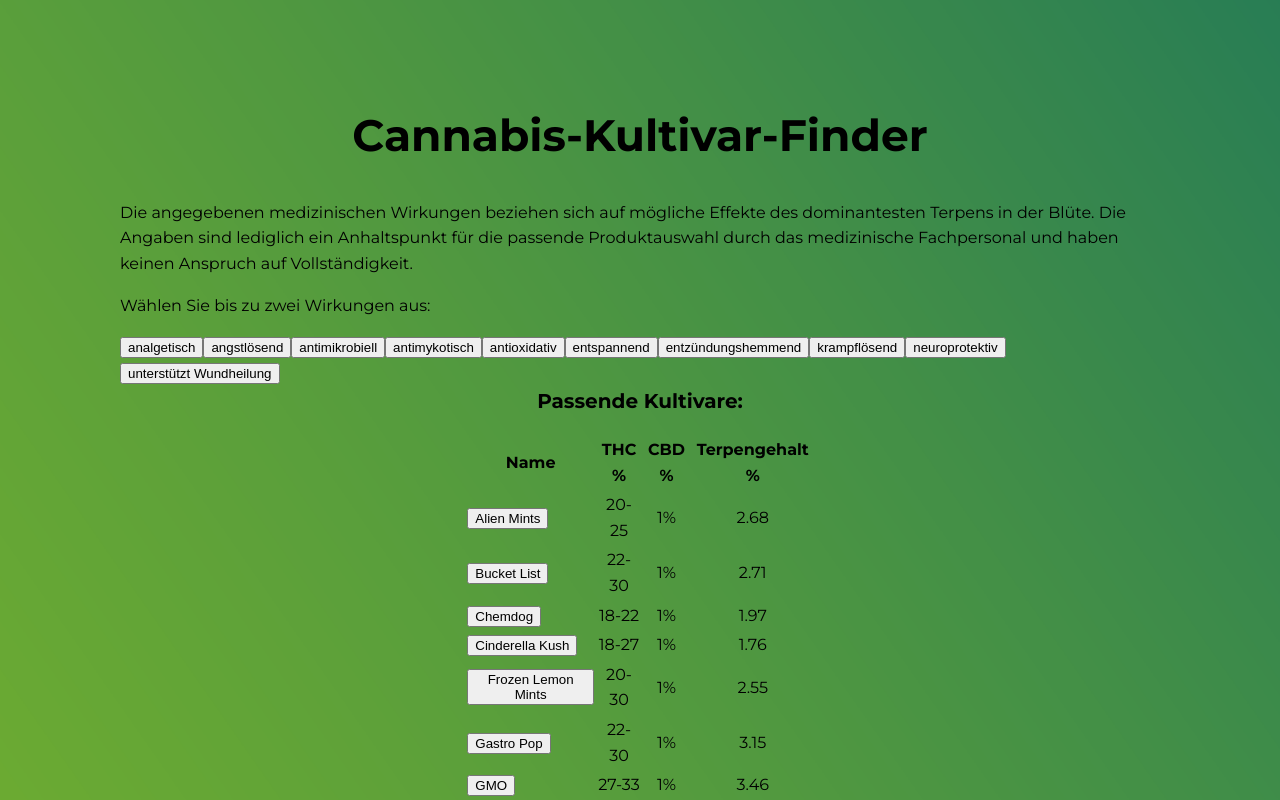
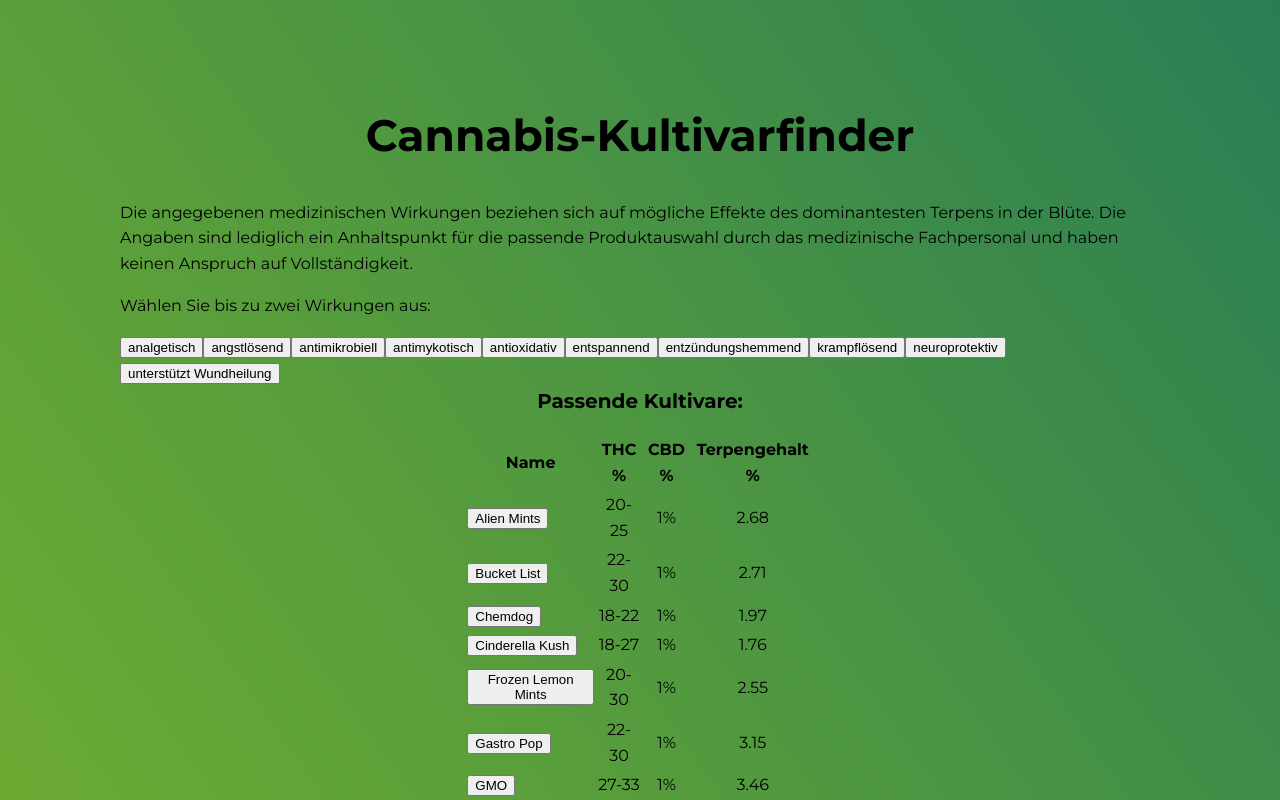
Before and after one commit to Benne420/kultivarfinder_app, a React (Create React App) app: page / in a window 1280 px wide. Shown: the top 800 px of the page. Built offline with nearby package versions, Linux system fonts and the light colour scheme; no server answers; a web font is replaced by a local one.

Commit message:
Changes to be committed: modified:   src/App.js

```diff
--- a/src/App.js
+++ b/src/App.js
@@ -68,7 +68,7 @@ export default function CannabisKultivarFinder() {
 
   return (
     <div className="container">
-      <h1>Cannabis-Kultivar-Finder</h1>
+      <h1>Cannabis-Kultivarfinder</h1>
       <p className="disclaimer">
         Die angegebenen medizinischen Wirkungen beziehen sich auf mögliche
         Effekte des dominantesten Terpens in der Blüte. Die Angaben sind
```
